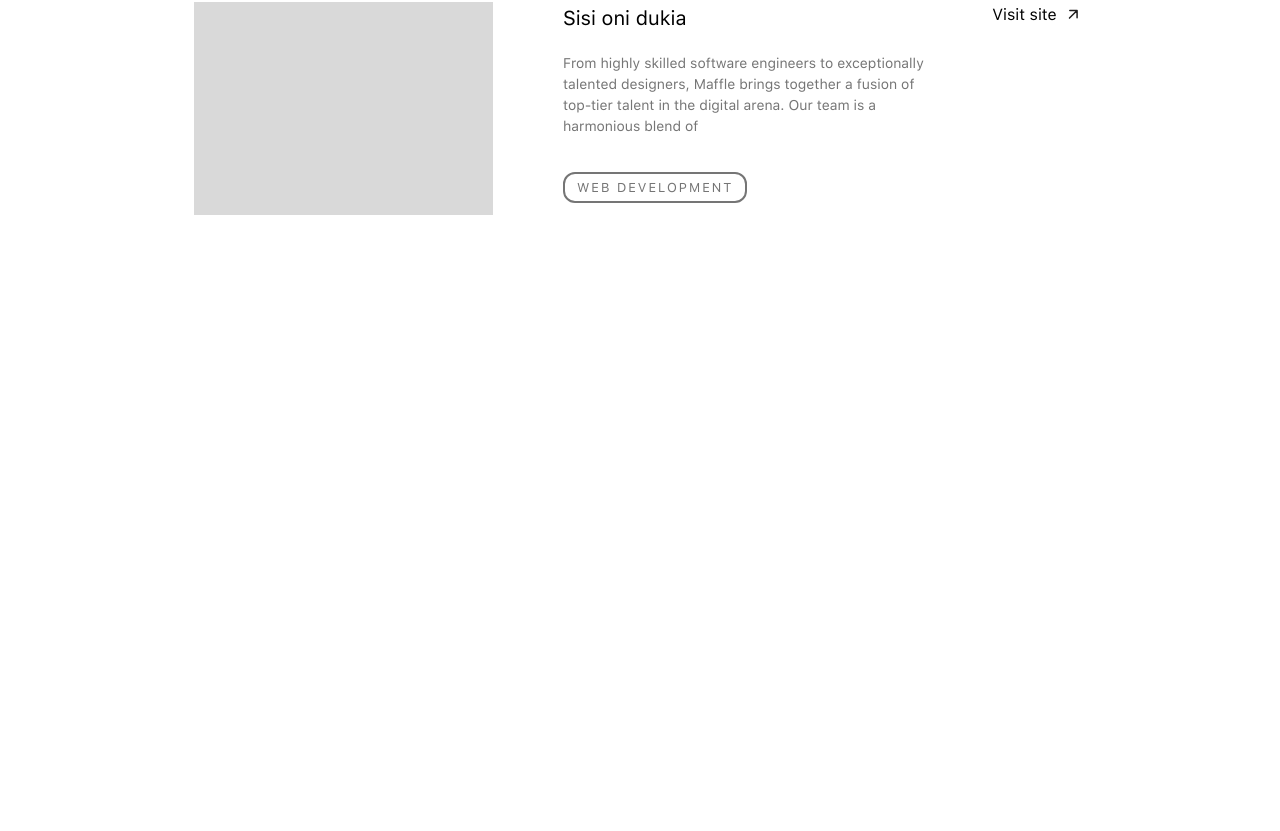
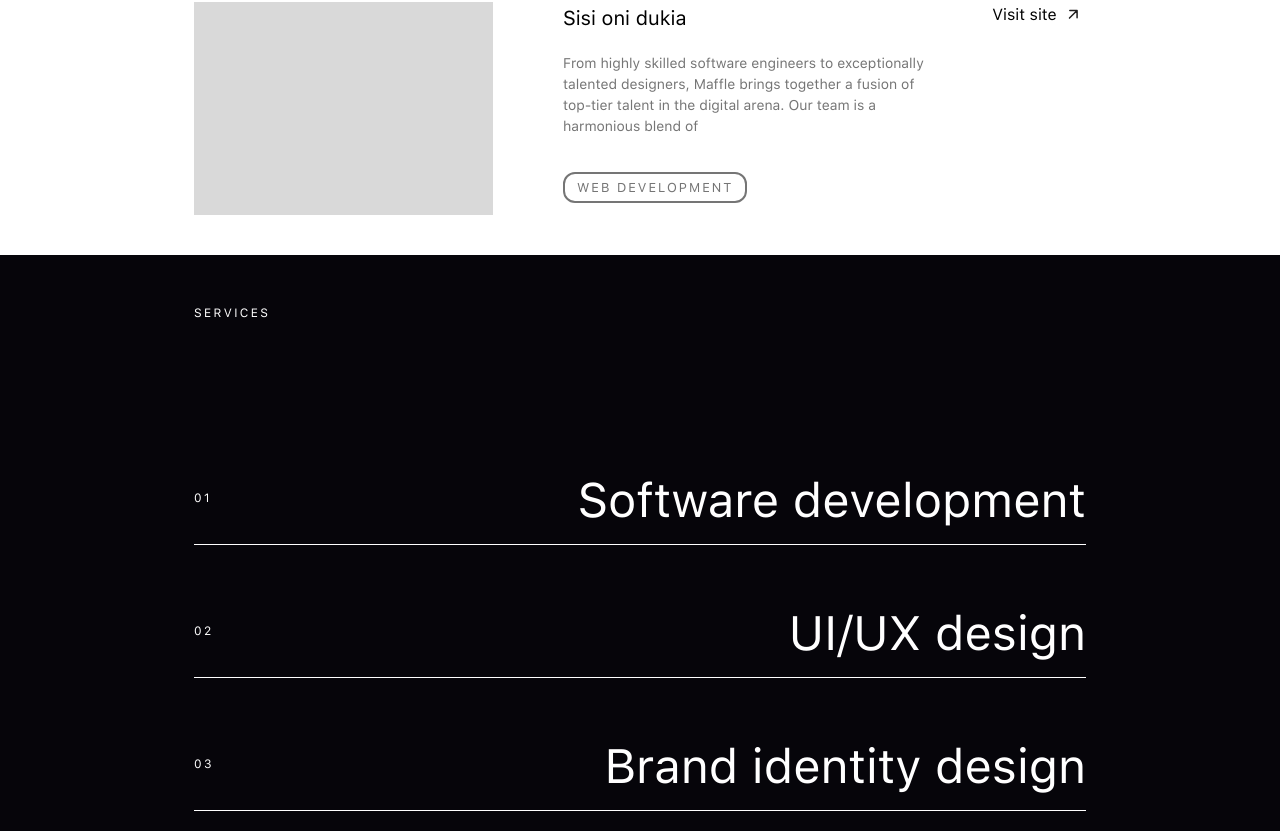
Before and after one commit to Mafflle/Mafflle-Website, a SvelteKit app: page / in a window 1280 px wide. Shown: the part 2730-3561 px from the top of the page. Before the commit the page ends 2985 px from the top, so only its background shows below. Built offline with nearby package versions, Linux system fonts and the light colour scheme.

Commit message:
Added services section

```diff
--- /dev/null
+++ b/src/lib/Services.svelte
@@ -0,0 +1,30 @@
+<script>
+	let services = [
+		{
+			number: '01',
+			name: 'Software development'
+		},
+		{
+			number: '02',
+			name: 'UI/UX design'
+		},
+		{
+			number: '03',
+			name: 'Brand identity design'
+		}
+	];
+</script>
+
+<div class="xl:px-[12.125rem] px-[2.5rem] py-[3.063rem] bg-[#06050A] text-white">
+	<h3 class="services-header text-[0.75rem] tracking-[2.4px]">SERVICES</h3>
+	<div class="services-list pt-[5.625rem]">
+		{#each services as service}
+			<div
+				class="service flex justify-between pb-[10px] py-[3.125rem] border-b border-b-white items-center"
+			>
+				<div class="service-number text-[0.75rem] tracking-[2.4px]">{service.number}</div>
+				<div class="service-name text-[3rem]">{service.name}</div>
+			</div>
+		{/each}
+	</div>
+</div>
--- a/src/routes/+page.svelte
+++ b/src/routes/+page.svelte
@@ -2,6 +2,7 @@
 	import About from '$lib/About.svelte';
 	import Hero from '$lib/Hero.svelte';
 	import Navbar from '$lib/Navbar.svelte';
+	import Services from '$lib/Services.svelte';
 	import Works from '$lib/Works.svelte';
 </script>
 
@@ -9,3 +10,4 @@
 <Hero />
 <About />
 <Works />
+<Services />
```
